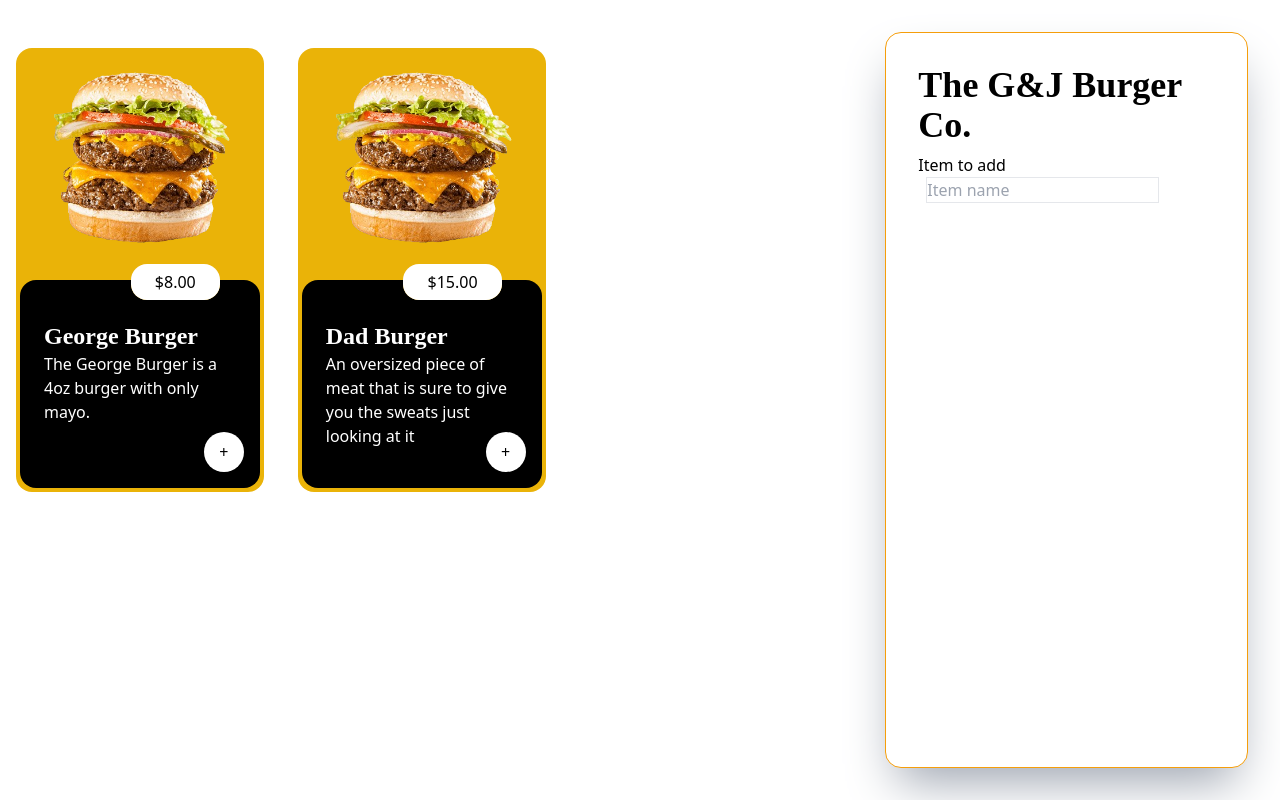
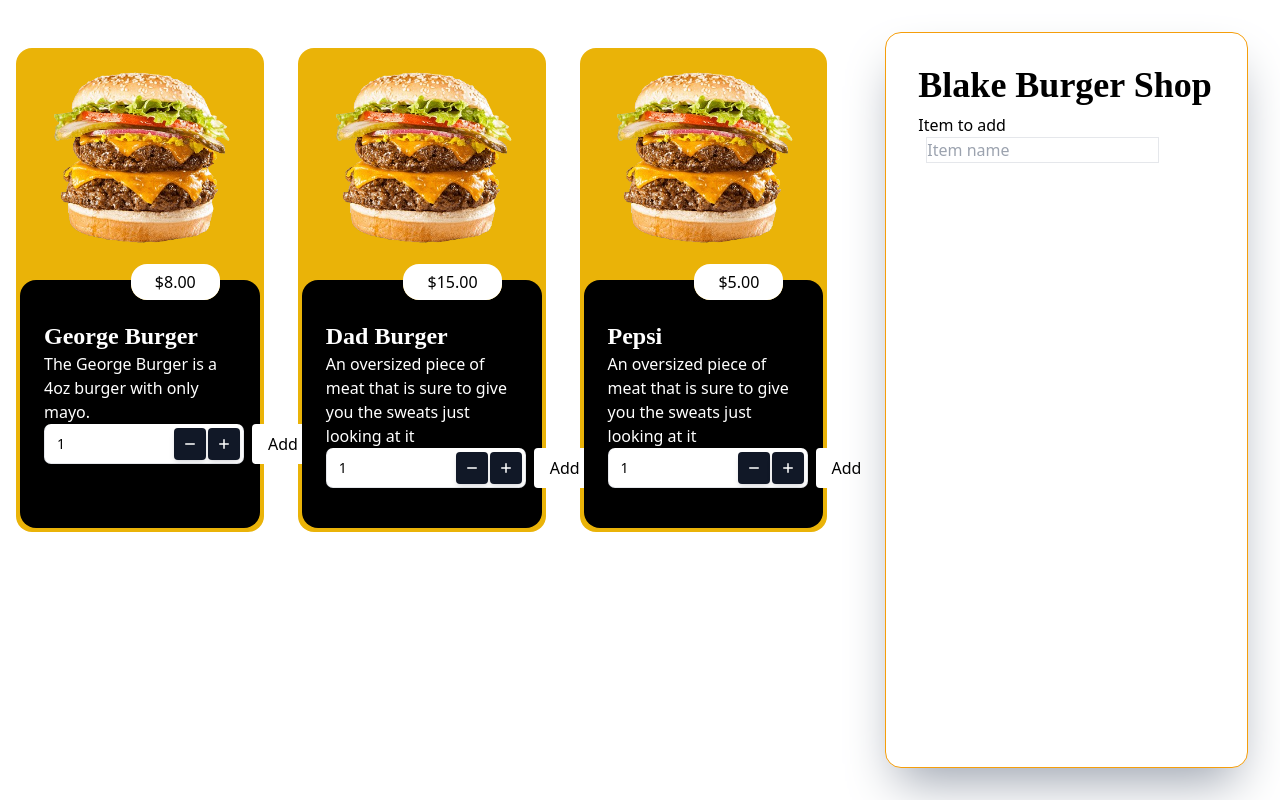
Before and after one commit to markwillis/burgershop, a React (Vite) app: page / in a window 1280 px wide. Built offline with nearby package versions, Linux system fonts and the light colour scheme; a web font is replaced by a local one.

Commit message:
update app, menu structure and add quanity to item

```diff
--- a/src/App.tsx
+++ b/src/App.tsx
@@ -14,9 +14,7 @@ type BaseMenuItem = {
 
 export type MenuItemType = BaseMenuItem & {
   categories: CategoryType[];
-  price: {
-    [size: string]: number;
-  };
+  price: number;
 };
 
 const menu: MenuItemType[] = [
@@ -24,7 +22,7 @@ const menu: MenuItemType[] = [
     id: 1,
     name: "George Burger",
     description: "The George Burger is a 4oz burger with only mayo.",
-    price: { regular: 8 },
+    price: 8,
     featured: false,
     categories: ["burgers"],
   },
@@ -33,9 +31,18 @@ const menu: MenuItemType[] = [
     name: "Dad Burger",
     description:
       "An oversized piece of meat that is sure to give you the sweats just looking at it",
-    price: { regular: 15 },
+    price: 15,
     featured: false,
     categories: ["burgers"],
+  },
+  {
+    id: 3,
+    name: "Pepsi",
+    description:
+      "An oversized piece of meat that is sure to give you the sweats just looking at it",
+    price: 5,
+    featured: false,
+    categories: ["drinks"],
   },
 ];
 
@@ -62,23 +69,38 @@ function MainPage({ children }: { children: ReactNode }) {
 //   }, {});
 // }
 
-export type OrderItem = {
-  name: string;
-  id: number;
+export type OrderItem = MenuItemType & {
+  quantity: number;
 };
 
 function App() {
   const [fullMenu, setFullMenu] = React.useState<MenuItemType[]>(menu);
   const [newItemInput, setNewItemInput] = React.useState("");
-  const [orders, setOrders] = React.useState<Array<OrderItem>>();
+  const [orders, setOrders] = React.useState<OrderItem[]>([]);
 
-  const handleClick = React.useCallback(({ name, id }: OrderItem) => {
-    setOrders((prevOrders) => {
-      if (!prevOrders) return;
-      return [...prevOrders, { name, id }];
-    });
-    console.log(name, id);
-  }, []);
+  const handleClick = React.useCallback(
+    (item: MenuItemType, orderQuantity: number) => {
+      setOrders((prevOrders) => {
+        if (!prevOrders) {
+          return [{ ...item, quantity: orderQuantity }];
+        }
+
+        const itemExists = prevOrders.find((order) => order.id === item.id);
+
+        if (itemExists) {
+          return prevOrders.map((order) => {
+            if (order.id === item.id) {
+              return { ...item, quantity: order.quantity + orderQuantity };
+            }
+            return order;
+          });
+        } else {
+          return [...prevOrders, { ...item, quantity: orderQuantity }];
+        }
+      });
+    },
+    [],
+  );
 
   function handleSubmit(e: React.FormEvent) {
     e.preventDefault();
@@ -88,7 +110,7 @@ function App() {
         {
           name: newItemInput,
           description: "none",
-          price: { regular: 12 },
+          price: 12,
           id: prevMenu.length + 1,
           featured: false,
           categories: ["burgers"],
@@ -112,7 +134,7 @@ function App() {
         </div>
       </MainPage>
       <Sidebar orders={orders}>
-        <Heading title="The G&J Burger Co." />
+        <Heading title="Blake Burger Shop" />
         <form onSubmit={handleSubmit}>
           <label htmlFor="item">Item to add</label>
           <input
--- a/src/components/MenuItem.tsx
+++ b/src/components/MenuItem.tsx
@@ -1,10 +1,27 @@
 import React from "react";
 import classicBurger from "../assets/class-burger.png";
-import { type MenuItemType } from "../App.tsx";
-function AddButton() {
+import { MenuItemType } from "../App.tsx";
+
+function AddButton({
+  handleClick,
+  item,
+  quantity,
+  setQuantity,
+}: {
+  item: MenuItemType;
+  handleClick: (item: MenuItemType, quantity: number) => void;
+  quantity: number;
+  setQuantity: (quantity: number) => void;
+}) {
   return (
-    <div className="add-button group text-black rounded-full bg-white w-10 h-10 color inline-flex justify-center hover:bg-amber-400 transition-colors duration-1500 ease-in-out cursor-pointer">
-      <span className="place-self-center">+</span>
+    <div
+      onClick={() => {
+        handleClick(item, quantity);
+        setQuantity(1);
+      }}
+      className="add-button group text-black rounded bg-white ml-2 p-4 grow h-10 color inline-flex hover:bg-amber-400 transition-colors duration-1500 ease-in-out cursor-pointer"
+    >
+      <span className="place-self-center">Add</span>
     </div>
   );
 }
@@ -14,16 +31,13 @@ function MenuItem({
   handleClick,
 }: {
   item: MenuItemType;
-  handleClick: (p: { name: string; id: number }) => void;
+  handleClick: (item: MenuItemType, quantity: number) => void;
 }) {
-  const { name, id, description, price } = item;
-  console.log(price, "price");
+  const [quantity, setQuantity] = React.useState(1);
+  const { name, description, price } = item;
 
   return (
-    <div
-      onClick={() => handleClick({ name, id })}
-      className="group flex flex-col shadow-3xl transition duration-1200 ease-in-out bg-yellow-500 hover:bg-amber-600 rounded-2xl items-stretch justify-stretch justify-items-stretch mr-2.5 p-1"
-    >
+    <div className="group flex flex-col shadow-3xl transition duration-1200 ease-in-out bg-yellow-500 hover:bg-amber-600 rounded-2xl items-stretch justify-stretch justify-items-stretch mr-2.5 p-1">
       <div className="flex justify-center">
         <img
           className="mb-4 group-hover:scale-110 transition duration-1200 ease-in-out"
@@ -41,11 +55,56 @@ function MenuItem({
         <div className="price-wrapper absolute -top-4 right-10">
           <div className="w-full h-full bg-yellow-500 absolute top-0 left-0 group-hover:animate-ping rounded-2xl" />
           <p className="bg-white rounded-2xl px-6 py-1.5 relative text-black">
-            ${price.regular.toFixed(2)}
+            ${price.toFixed(2)}
           </p>
         </div>
-        <div className="add-button-wrapper absolute bottom-4 right-4">
-          <AddButton />
+        <div className="flex ">
+          <div className="relative w-full min-w-[200px] h-10 min-w-0">
+            <input
+              type="number"
+              value={quantity}
+              onChange={(e) => setQuantity(Number(e.target.value))}
+              className="peer w-full h-full bg-white text-black font-sans font-normal outline outline-0 focus:outline-0 disabled:bg-blue-gray-50 disabled:border-0 disabled:cursor-not-allowed transition-all placeholder-shown:border placeholder-shown:border-blue-gray-200 placeholder-shown:border-t-blue-gray-200 border focus:border-2 border-t-transparent focus:border-t-transparent placeholder:opacity-0 focus:placeholder:opacity-100 text-sm px-3 py-2.5 rounded-[7px] border-blue-gray-200 focus:border-gray-900 appearance-none !border-t-blue-gray-200 placeholder:text-blue-gray-300 placeholder:opacity-100 focus:!border-t-gray-900 [&::-webkit-inner-spin-button]:appearance-none [&::-webkit-outer-spin-button]:appearance-none"
+            />
+            <div className="input-button-wrapper absolute right-1 top-1 flex gap-0.5">
+              <button
+                className="relative align-middle select-none font-sans font-medium text-center uppercase transition-all disabled:opacity-50 disabled:shadow-none disabled:pointer-events-none w-8 max-w-[32px] h-8 max-h-[32px] text-xs bg-gray-900 text-white shadow-md shadow-gray-900/10 hover:shadow-lg hover:shadow-gray-900/20 focus:opacity-[0.85] focus:shadow-none active:opacity-[0.85] active:shadow-none rounded"
+                onClick={() => setQuantity((cur) => (cur === 0 ? 0 : cur - 1))}
+              >
+                <span className="button-icon absolute left-1/2 top-1/2 -translate-x-1/2 -translate-y-1/2 transform">
+                  <svg
+                    xmlns="http://www.w3.org/2000/svg"
+                    viewBox="0 0 16 16"
+                    fill="currentColor"
+                    className="h-4 w-4"
+                  >
+                    <path d="M3.75 7.25a.75.75 0 0 0 0 1.5h8.5a.75.75 0 0 0 0-1.5h-8.5Z" />
+                  </svg>
+                </span>
+              </button>
+              <button
+                className="relative align-middle select-none font-sans font-medium text-center uppercase transition-all disabled:opacity-50 disabled:shadow-none disabled:pointer-events-none w-8 max-w-[32px] h-8 max-h-[32px] text-xs bg-gray-900 text-white shadow-md shadow-gray-900/10 hover:shadow-lg hover:shadow-gray-900/20 focus:opacity-[0.85] focus:shadow-none active:opacity-[0.85] active:shadow-none rounded"
+                onClick={() => setQuantity((cur) => cur + 1)}
+              >
+                <span className="absolute left-1/2 top-1/2 -translate-x-1/2 -translate-y-1/2 transform">
+                  <svg
+                    xmlns="http://www.w3.org/2000/svg"
+                    viewBox="0 0 16 16"
+                    fill="currentColor"
+                    className="h-4 w-4"
+                  >
+                    <path d="M8.75 3.75a.75.75 0 0 0-1.5 0v3.5h-3.5a.75.75 0 0 0 0 1.5h3.5v3.5a.75.75 0 0 0 1.5 0v-3.5h3.5a.75.75 0 0 0 0-1.5h-3.5v-3.5Z" />
+                  </svg>
+                </span>
+              </button>
+            </div>
+          </div>
+          <AddButton
+            handleClick={handleClick}
+            item={item}
+            quantity={quantity}
+            setQuantity={setQuantity}
+          />
         </div>
       </div>
     </div>
--- a/src/components/Sidebar.tsx
+++ b/src/components/Sidebar.tsx
@@ -1,29 +1,39 @@
 import React, { ReactNode } from "react";
 import { type OrderItem } from "../App.tsx";
+
+function OrderItem({ name }) {
+  return <div className="order-item">{name}</div>;
+}
 
 function Sidebar({
   children,
   orders,
 }: {
   children: ReactNode;
-  orders?: OrderItem[];
+  orders: OrderItem[];
 }) {
-  // const currentOrders = Object.entries(orders).map(([key, value]) => {
-  //   return (
-  //     <li key={key} className="flex row">
-  //       <div className="grow select-none">
-  //         {key} ({value.quantity})
-  //       </div>
-  //     </li>
-  //   );
-  // });
-  console.log(orders);
+  React.useEffect(() => {
+    console.log(orders);
+  }, [orders]);
+
+  const orderList = orders.map((item: OrderItem, index: number) => {
+    return (
+      <li key={index}>
+        <h4>{item.name}</h4>
+        <h5>{item.quantity}</h5>
+      </li>
+    );
+  });
+
+  const calculateTotal = orders.reduce((total, currOrder) => {
+    return total;
+  }, 0);
 
   return (
     <div className="side-bar-wrapper w-full md:w-1/3 p-8 h-1/4 md:h-full fixed bottom-0 right-0 left-auto">
       <div className="side-bar-inner border border-amber-500 bg-white overflow-hidden shadow-2xl shadow-gray-400 h-full p-8 rounded-2xl">
         {children}
-        {/*<ul>{currentOrders}</ul>*/}
+        <ul>{orderList}</ul>
       </div>
     </div>
   );
```
